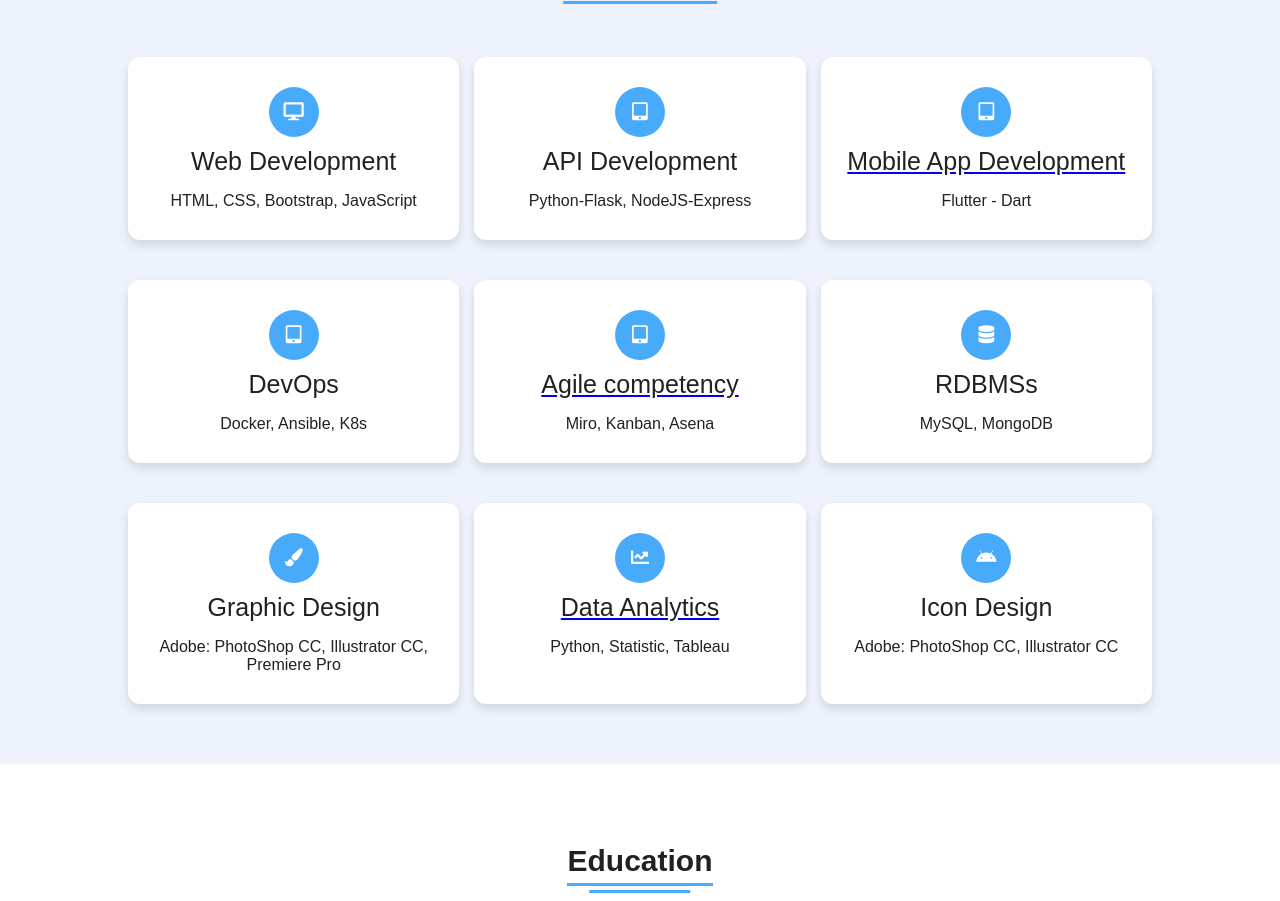
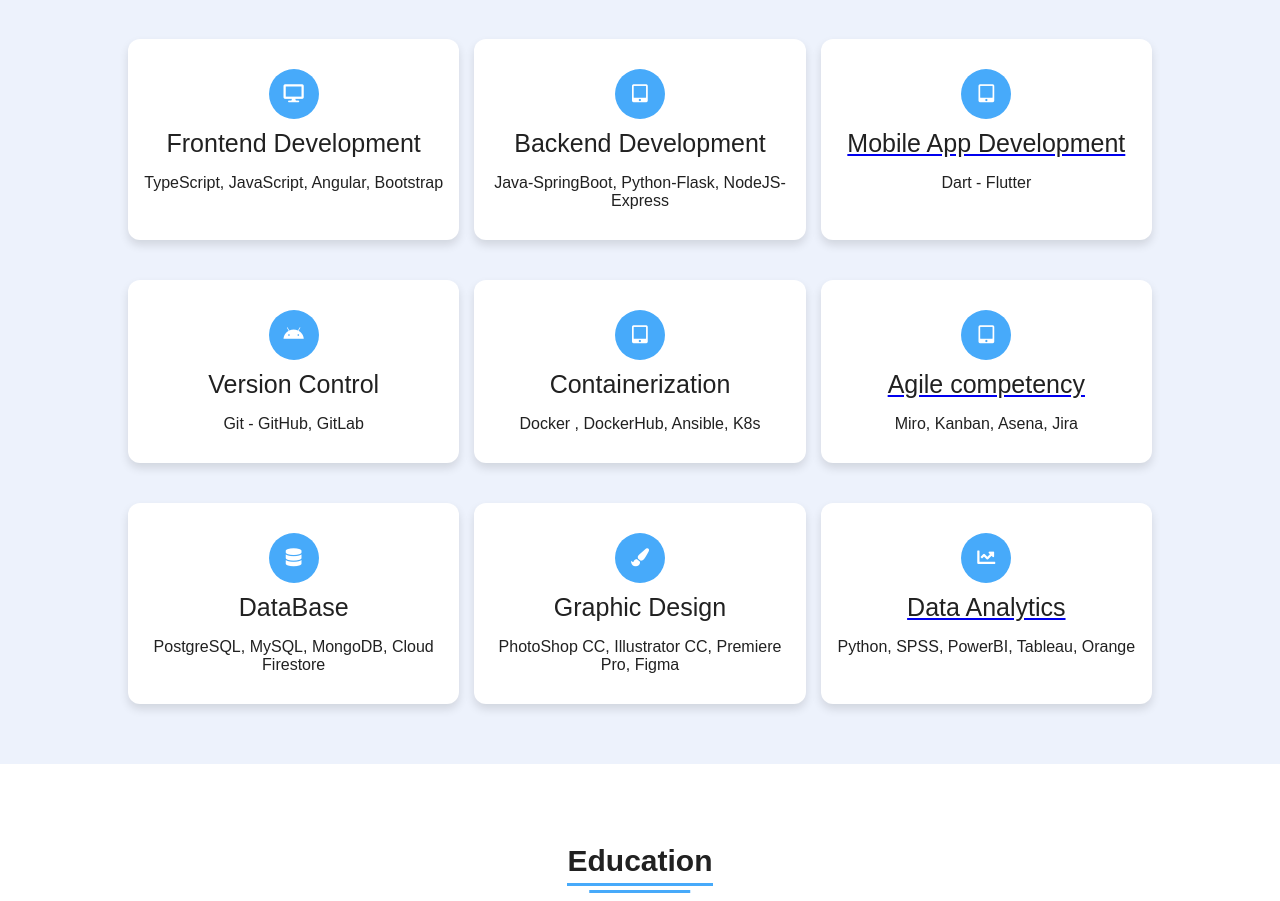
Before and after one commit to Tola143/Official-Portfolio, a plain HTML site: page index.html in a window 1280 px wide. Shown: the part 1966-2867 px from the top of the page. Drawn offline with Linux system fonts and the light colour scheme.

Commit message:
New port

```diff
--- a/index.html
+++ b/index.html
@@ -103,7 +103,7 @@
             <div class="skills-details">
                 <div class="text">
                     <div class="topic">Interpersonal skills</div>
-                    <p>As an IT project manager and full-stack developer with agile expertise, I bring hands-on experience in software testing and insights from visits to HUAWEI Thailand and ExxonMobil. My passion for innovation drives me to deliver successful
+                    <p>As a full-stack developer with agile expertise, I bring hands-on experience in software testing and insights from visits to HUAWEI Thailand and ExxonMobil. My passion for innovation drives me to deliver successful
                         IT solutions.. </p>
                     <li>Leadership</li>
                     <li>Problem-solving</li>
@@ -152,15 +152,15 @@
                     <div class="icon">
                         <i class="fas fa-desktop"></i>
                     </div>
-                    <div class="topic">Web Development</div>
-                    <p>HTML, CSS, Bootstrap, JavaScript</p>
+                    <div class="topic">Frontend Development</div>
+                    <p>TypeScript, JavaScript, Angular, Bootstrap</p>
                 </div>
                 <div class="box">
                     <div class="icon">
                         <i class="fas fa-tablet-alt"></i>
                     </div>
-                    <div class="topic">API Development</div>
-                    <p>Python-Flask, NodeJS-Express</p>
+                    <div class="topic">Backend Development</div>
+                    <p>Java-SpringBoot, Python-Flask, NodeJS-Express</p>
                 </div>
                 <div class="box">
                     <a href="https://www.itd.kmutnb.ac.th/itd-news.php?pbn=501" target="_blank">
@@ -169,14 +169,21 @@
                         </div>
                         <div class="topic">Mobile App Development</div>
                     </a>
-                    <p>Flutter - Dart</p>
+                    <p>Dart - Flutter</p>
+                </div>
+                <div class="box">
+                    <div class="icon">
+                        <i class="fab fa-android"></i>
+                    </div>
+                    <div class="topic">Version Control</div>
+                    <p>Git - GitHub, GitLab</p>
                 </div>
                 <div class="box">
                     <div class="icon">
                         <i class="fas fa-tablet-alt"></i>
                     </div>
-                    <div class="topic">DevOps</div>
-                    <p>Docker, Ansible, K8s</p>
+                    <div class="topic">Containerization</div>
+                    <p>Docker , DockerHub, Ansible, K8s</p>
                 </div>
                 <div class="box">
                     <a href="https://www.coursera.org/account/accomplishments/verify/3CQMGC257LCH" target=_blank>
@@ -185,21 +192,21 @@
                         </div>
                         <div class="topic">Agile competency</div>
                     </a>
-                    <p>Miro, Kanban, Asena</p>
+                    <p>Miro, Kanban, Asena, Jira</p>
                 </div>
                 <div class="box">
                     <div class="icon">
                         <i class="fas fa-database"></i>
                     </div>
-                    <div class="topic">RDBMSs</div>
-                    <p>MySQL, MongoDB</p>
+                    <div class="topic">DataBase</div>
+                    <p>PostgreSQL, MySQL, MongoDB, Cloud Firestore</p>
                 </div>
                 <div class="box">
                     <div class="icon">
                         <i class="fas fa-paint-brush"></i>
                     </div>
                     <div class="topic">Graphic Design</div>
-                    <p>Adobe: PhotoShop CC, Illustrator CC, Premiere Pro</p>
+                    <p>PhotoShop CC, Illustrator CC, Premiere Pro, Figma</p>
                 </div>
                 <div class="box">
                     <a href="https://www.coursera.org/account/accomplishments/professional-cert/9TVTRF4DK7NG" target=_blank>
@@ -209,14 +216,7 @@
                         </div>
                         <div class="topic">Data Analytics</div>
                     </a>
-                    <p>Python, Statistic, Tableau</p>
-                </div>
-                <div class="box">
-                    <div class="icon">
-                        <i class="fab fa-android"></i>
-                    </div>
-                    <div class="topic">Icon Design</div>
-                    <p>Adobe: PhotoShop CC, Illustrator CC</p>
+                    <p>Python, SPSS, PowerBI, Tableau, Orange</p>
                 </div>
 
                 <!-- <div class="box">
```
